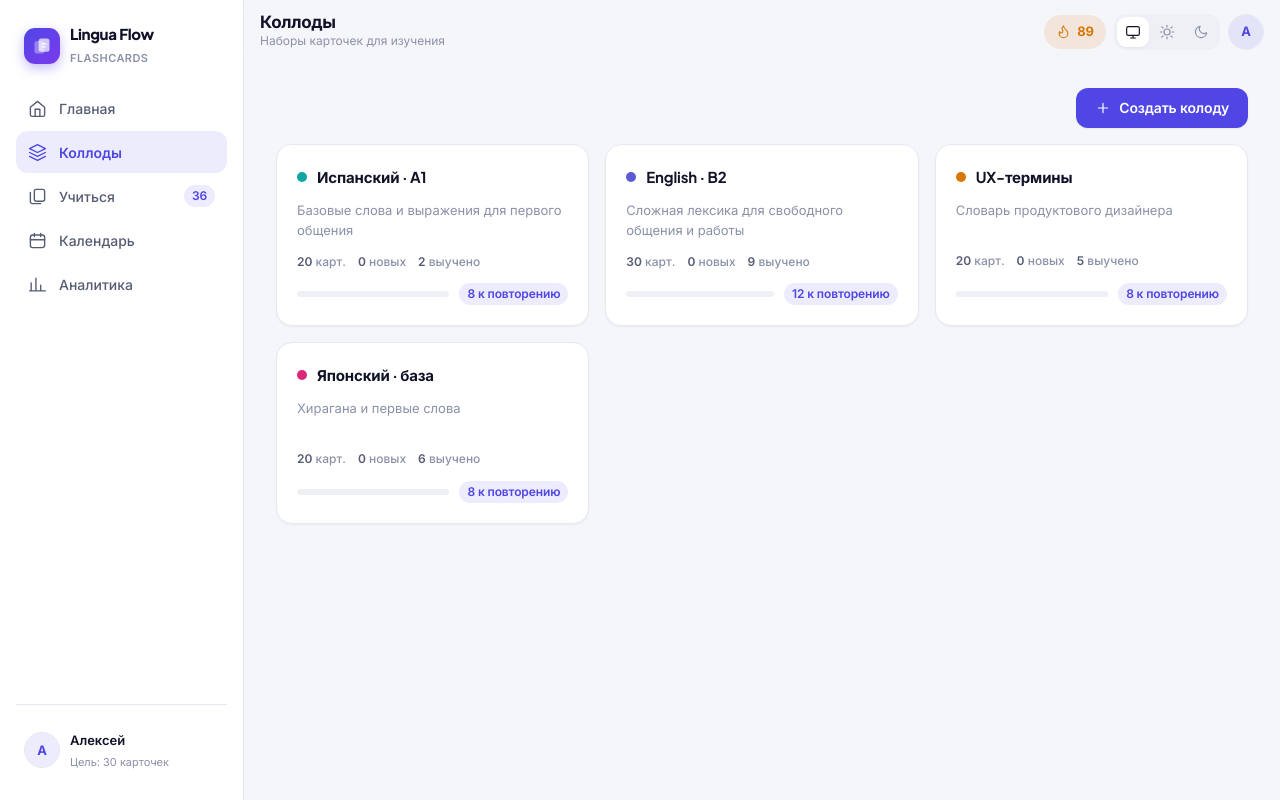
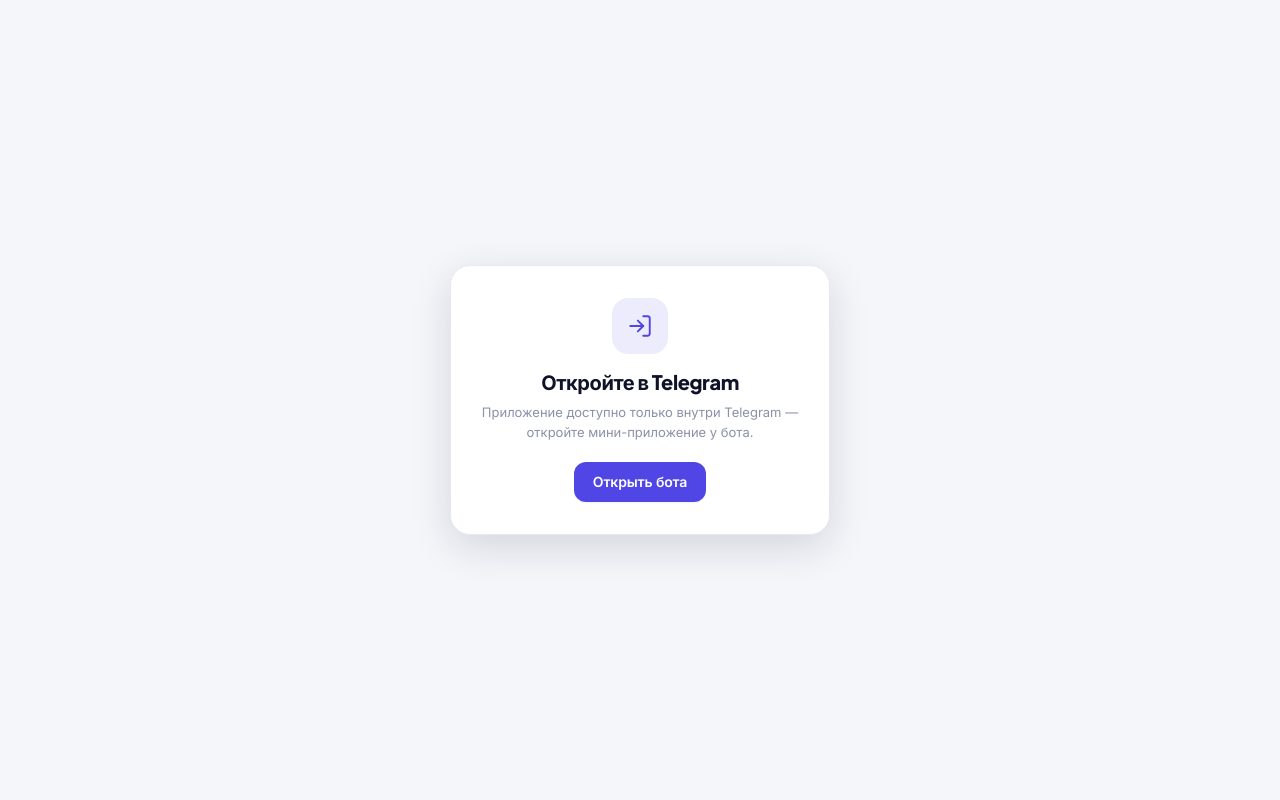
Before and after one commit to STAMBOLIDI-CERTIFIED/botFlashCards, a FastAPI app: page /decks in a window 1280 px wide. Run offline with FastAPI, Linux system fonts and the light colour scheme; data comes from the database, SQL or seed files in the repository; some libraries are stand-ins or nearby versions.

Commit message:
Lock the app to Telegram Mini App (owner-only)
- require_tg dependency on every /api route: verifies X-Telegram-Init-Data
  HMAC signature (7-day freshness), returns 401 without it, 403 for
  non-owner when OWNER_ID is set; /api/health stays open
- api.js: attaches initData header to all requests
- app.js: gate screen 'Откройте в Telegram' for browser / 401 / 403
- bot: chat menu button with Mini App set only for OWNER_ID chat,
  MenuButtonCommands as global default

```diff
--- a/app/api.py
+++ b/app/api.py
@@ -4,10 +4,11 @@
 import hmac
 import json
 import os
+import time
 from datetime import date, datetime, timedelta
 from urllib.parse import parse_qsl
 
-from fastapi import APIRouter, Depends, HTTPException, Query
+from fastapi import APIRouter, Depends, HTTPException, Query, Request
 from pydantic import BaseModel, Field
 from sqlalchemy import extract, func, select
 from sqlalchemy.ext.asyncio import AsyncSession
@@ -16,9 +17,55 @@
 from .models import Card, Deck, Review, StudySession, User, utcnow
 from .scheduling import GRADES, apply_review, human_interval, next_interval_days
 
-router = APIRouter(prefix="/api")
+MATURE_DAYS = 21
+INIT_DATA_MAX_AGE = 7 * 24 * 3600  # initData считается действительной 7 дней
 
-MATURE_DAYS = 21
+
+def _verify_init_data(init_data: str) -> dict | None:
+    """Проверка подписи Telegram Mini App (HMAC-SHA256, Bot API 6.0+)."""
+    bot_token = os.getenv("BOT_TOKEN", "").strip()
+    if not bot_token or not init_data:
+        return None
+    try:
+        pairs = dict(parse_qsl(init_data, keep_blank_values=True))
+    except ValueError:
+        return None
+    received = pairs.pop("hash", "")
+    if not received:
+        return None
+    check_string = "\n".join(f"{k}={v}" for k, v in sorted(pairs.items()))
+    secret_key = hmac.new(b"WebAppData", bot_token.encode(), hashlib.sha256).digest()
+    calculated = hmac.new(secret_key, check_string.encode(), hashlib.sha256).hexdigest()
+    if not hmac.compare_digest(calculated, received):
+        return None
+    auth_date = pairs.get("auth_date", "")
+    if auth_date.isdigit() and time.time() - int(auth_date) > INIT_DATA_MAX_AGE:
+        return None  # устаревшая подпись — не пропускаем
+    try:
+        return json.loads(pairs.get("user", "{}") or "{}")
+    except json.JSONDecodeError:
+        return None
+
+
+async def require_tg(request: Request) -> dict:
+    """Глубокая проверка доступа: каждый API-запрос должен нести валидный
+    initData от Telegram, а при заданном OWNER_ID — от владельца.
+
+    /api/health исключён (нужен для health-check'а платформы).
+    """
+    if request.url.path == "/api/health":
+        return {}
+    init_data = request.headers.get("X-Telegram-Init-Data", "").strip()
+    tg_user = _verify_init_data(init_data) if init_data else None
+    if not tg_user or not tg_user.get("id"):
+        raise HTTPException(401, "Откройте приложение в Telegram")
+    owner = os.getenv("OWNER_ID", "").strip()
+    if owner.isdigit() and int(owner) != int(tg_user["id"]):
+        raise HTTPException(403, "Доступ только для владельца")
+    return tg_user
+
+
+router = APIRouter(prefix="/api", dependencies=[Depends(require_tg)])
 
 
 def iso(dt: datetime | None) -> str | None:
@@ -181,43 +228,11 @@
     }
 
 
-def _verify_init_data(init_data: str) -> dict | None:
-    """Проверка подписи Telegram Mini App (HMAC-SHA256, Bot API 6.0+)."""
-    bot_token = os.getenv("BOT_TOKEN", "").strip()
-    if not bot_token or not init_data:
-        return None
-    try:
-        pairs = dict(parse_qsl(init_data, keep_blank_values=True))
-    except ValueError:
-        return None
-    received = pairs.pop("hash", "")
-    if not received:
-        return None
-    check_string = "\n".join(f"{k}={v}" for k, v in sorted(pairs.items()))
-    secret_key = hmac.new(b"WebAppData", bot_token.encode(), hashlib.sha256).digest()
-    calculated = hmac.new(secret_key, check_string.encode(), hashlib.sha256).hexdigest()
-    if not hmac.compare_digest(calculated, received):
-        return None
-    try:
-        return json.loads(pairs.get("user", "{}") or "{}")
-    except json.JSONDecodeError:
-        return None
-
-
-class TgSyncIn(BaseModel):
-    init_data: str = Field(min_length=1, max_length=8192)
-
-
 @router.post("/tg-sync")
-async def tg_sync(payload: TgSyncIn, session: AsyncSession = Depends(get_session)):
-    """Синхронизация имени/фото из Telegram. Принимает только подписанный initData."""
-    tg_user = _verify_init_data(payload.init_data)
-    if not tg_user or not tg_user.get("id"):
+async def tg_sync(tg_user: dict = Depends(require_tg), session: AsyncSession = Depends(get_session)):
+    """Синхронизация имени/фото из Telegram. Подпись уже проверена require_tg."""
+    if not tg_user.get("id"):
         raise HTTPException(403, "Недействительная подпись Telegram")
-
-    owner = os.getenv("OWNER_ID", "").strip()
-    if owner.isdigit() and int(owner) != int(tg_user["id"]):
-        raise HTTPException(403, "Доступ только для владельца")
 
     user = await get_user(session)
     user.telegram_id = int(tg_user["id"])
--- a/app/main.py
+++ b/app/main.py
@@ -59,16 +59,33 @@
     bot = Bot(token)
     dp = Dispatcher()
 
-    # Кнопка мини-приложения рядом с полем ввода (MenuButtonWebApp)
+    # Кнопка мини-приложения рядом с полем ввода — ТОЛЬКО для владельца.
+    # Остальным (и по умолчанию) — обычное меню команд, без Mini App.
     if webapp_url:
+        owner_id = os.getenv("OWNER_ID", "").strip()
         try:
+            from aiogram.types import MenuButtonCommands
+
             await bot.set_chat_menu_button(
-                menu_button=MenuButtonWebApp(
-                    text="Запустить мини-приложение",
-                    web_app=WebAppInfo(url=webapp_url),
+                menu_button=MenuButtonCommands(text="Меню"),
+            )
+            if owner_id.isdigit():
+                await bot.set_chat_menu_button(
+                    chat_id=int(owner_id),
+                    menu_button=MenuButtonWebApp(
+                        text="Запустить мини-приложение",
+                        web_app=WebAppInfo(url=webapp_url),
+                    ),
                 )
-            )
-            log.info("Кнопка меню (mini app) установлена.")
+                log.info("Кнопка меню (mini app) установлена только для %s.", owner_id)
+            else:
+                await bot.set_chat_menu_button(
+                    menu_button=MenuButtonWebApp(
+                        text="Запустить мини-приложение",
+                        web_app=WebAppInfo(url=webapp_url),
+                    ),
+                )
+                log.warning("OWNER_ID не задан — кнопка mini app показана всем.")
         except Exception as exc:  # noqa: BLE001
             log.warning("Не удалось установить кнопку меню: %s", exc)
 
--- a/static/css/components.css
+++ b/static/css/components.css
@@ -771,3 +771,54 @@
   color: var(--text);
   font-weight: 600;
 }
+
+/* ——— Gate (доступ только внутри Telegram) ——— */
+.gate {
+  position: fixed;
+  inset: 0;
+  z-index: 200;
+  display: grid;
+  place-items: center;
+  padding: var(--sp-5);
+  background: var(--bg);
+}
+.gate__card {
+  width: 100%;
+  max-width: 380px;
+  text-align: center;
+  background: var(--surface);
+  border: 1px solid var(--border);
+  border-radius: var(--r-xl);
+  box-shadow: var(--shadow-lg);
+  padding: var(--sp-7) var(--sp-5);
+}
+.gate__icon {
+  width: 56px;
+  height: 56px;
+  margin: 0 auto var(--sp-4);
+  display: grid;
+  place-items: center;
+  border-radius: var(--r-lg);
+  background: var(--accent-soft);
+  color: var(--accent);
+}
+.gate__icon .icon {
+  width: 26px;
+  height: 26px;
+}
+.gate__title {
+  font-family: var(--font-display);
+  font-size: var(--fs-xl);
+  font-weight: 800;
+  margin: 0 0 var(--sp-2);
+}
+.gate__text {
+  color: var(--text-3);
+  font-size: var(--fs-sm);
+  line-height: 1.55;
+  margin: 0 0 var(--sp-5);
+}
+html.is-locked,
+html.is-locked body {
+  overflow: hidden;
+}
--- a/static/js/api.js
+++ b/static/js/api.js
@@ -1,10 +1,15 @@
 const DEFAULTS = { headers: { "Content-Type": "application/json" } };
+
+function tgHeaders() {
+  const init = window.Telegram?.WebApp?.initData;
+  return init ? { "X-Telegram-Init-Data": init } : {};
+}
 
 async function request(path, options = {}) {
   const res = await fetch(path, {
     ...DEFAULTS,
     ...options,
-    headers: { ...DEFAULTS.headers, ...(options.headers || {}) },
+    headers: { ...DEFAULTS.headers, ...tgHeaders(), ...(options.headers || {}) },
     body: options.body !== undefined ? JSON.stringify(options.body) : undefined,
   });
   let data = null;
@@ -15,7 +20,9 @@
   }
   if (!res.ok) {
     const detail = data && data.detail ? data.detail : res.statusText;
-    throw new Error(typeof detail === "string" ? detail : "Ошибка запроса");
+    const err = new Error(typeof detail === "string" ? detail : "Ошибка запроса");
+    err.status = res.status;
+    throw err;
   }
   return data;
 }
--- a/static/js/app.js
+++ b/static/js/app.js
@@ -70,21 +70,38 @@
 
 async function fetchProfile() {
   const tg = window.Telegram?.WebApp;
-  // В Telegram отдаём подписанный initData — сервер проверит подпись и сохранит имя/фото
-  if (tg && tg.initData) {
-    try {
-      return await api.post("/api/tg-sync", { init_data: tg.initData });
-    } catch (e) {
-      /* подпись не прошла / бот не настроен — берём как есть */
-    }
-  }
-  return api.get("/api/me");
+  if (!tg || !tg.initData) return null; // обычный браузер — доступ закрыт
+  return api.post("/api/tg-sync", {});
+}
+
+function showGate(reason) {
+  if (document.getElementById("gate")) return;
+  const gate = document.createElement("div");
+  gate.id = "gate";
+  gate.className = "gate";
+  gate.innerHTML = `
+    <div class="gate__card rise">
+      <div class="gate__icon">
+        <svg class="icon" viewBox="0 0 24 24" fill="none" stroke="currentColor" stroke-width="1.8" stroke-linecap="round" stroke-linejoin="round">
+          <path d="M15 3h4a2 2 0 0 1 2 2v14a2 2 0 0 1-2 2h-4"/><polyline points="10 17 15 12 10 7"/><line x1="15" y1="12" x2="3" y2="12"/>
+        </svg>
+      </div>
+      <h1 class="gate__title">Откройте в Telegram</h1>
+      <p class="gate__text">${reason}</p>
+      <a class="btn btn--primary" href="https://t.me/flash_cards_online_bot" target="_blank" rel="noopener">Открыть бота</a>
+    </div>`;
+  document.body.appendChild(gate);
+  document.documentElement.classList.add("is-locked");
 }
 
 async function boot() {
   bootTelegram();
   try {
     const me = await fetchProfile();
+    if (!me) {
+      showGate("Приложение доступно только внутри Telegram — откройте мини-приложение у бота.");
+      return;
+    }
     applyProfile(me);
     if (me.due_total > 0) {
       document.querySelectorAll("[data-nav-due]").forEach((b) => {
@@ -93,7 +110,12 @@
       });
     }
   } catch (e) {
-    /* offline / first boot */
+    if (e.status === 401) {
+      showGate("Приложение доступно только внутри Telegram — откройте мини-приложение у бота.");
+    } else if (e.status === 403) {
+      showGate("Доступ к приложению ограничен его владельцем.");
+    }
+    /* offline / прочие ошибки — молча */
   }
 }
 
```
